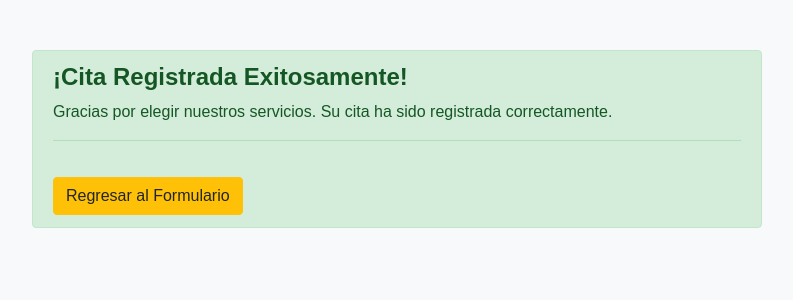
After one commit to ValeriaRod8/Proyecto_Ambiente_Web_Cliente_Servidor, a PHP site: page /Pagina/RegistroExito.php in a window 1280 px wide. The commit adds this page. Shown: the top 300 px of the page, without its empty margins (243-1036 px from the left). Run offline with PHP 8.4, Linux system fonts and the light colour scheme.

Commit message:
CitaRegistro

```diff
--- /dev/null
+++ b/RegistroExito.php
@@ -0,0 +1,49 @@
+<!DOCTYPE html>
+<html lang="es">
+<head>
+    <!-- Tu código de encabezado aquí -->
+    <meta charset="UTF-8">
+    <meta name="viewport" content="width=device-width, initial-scale=1, shrink-to-fit=no">
+    <title>Registro Exitoso de Cita</title>
+    <link rel="stylesheet" href="https://stackpath.bootstrapcdn.com/bootstrap/4.3.1/css/bootstrap.min.css">
+    <style>
+        body {
+            font-family: Arial, sans-serif;
+            background-color: #f8f9fa;
+            margin: 20px;
+        }
+
+        .container {
+            margin-top: 50px;
+        }
+
+        .alert-heading {
+            font-size: 24px;
+            font-weight: bold;
+        }
+
+        .btn-warning {
+            margin-top: 20px;
+        }
+    </style>
+</head>
+<body>
+
+<div class="container">
+    <div class="row justify-content-center">
+        <div class="col-md-8">
+            <div class="alert alert-success" role="alert">
+                <h4 class="alert-heading">¡Cita Registrada Exitosamente!</h4>
+
+                <p>Gracias por elegir nuestros servicios. Su cita ha sido registrada correctamente.</p>
+
+
+                <hr>
+                <a href="form_insert.php" class="btn btn-warning">Regresar al Formulario</a>
+            </div>
+        </div>
+    </div>
+</div>
+
+</body>
+</html>
--- a/index.php
+++ b/index.php
@@ -32,7 +32,7 @@
                     <li><a href="nosotros.php">Nosotros</a></li>
                     <li><a href="pediatria.php">Servicios</a></li>
                     <li><a href="contacto.php">Contacto</a></li>
-                    <li><a href="form_insert.php">Con</a></li>
+                    <li><a href="form_insert.php">Citas</a></li>
                     <li><a href="admin/admin.php">Admin (Opcion Temporal)</a></li>
                 </ul>
             </nav>
```
Also changed, not shown: AgendarCita.php (+1 -13 lines), error.php (+45 -11 lines), form_insert.php (+27 -0 lines), metodos/insert.php (+6 -1 lines).
